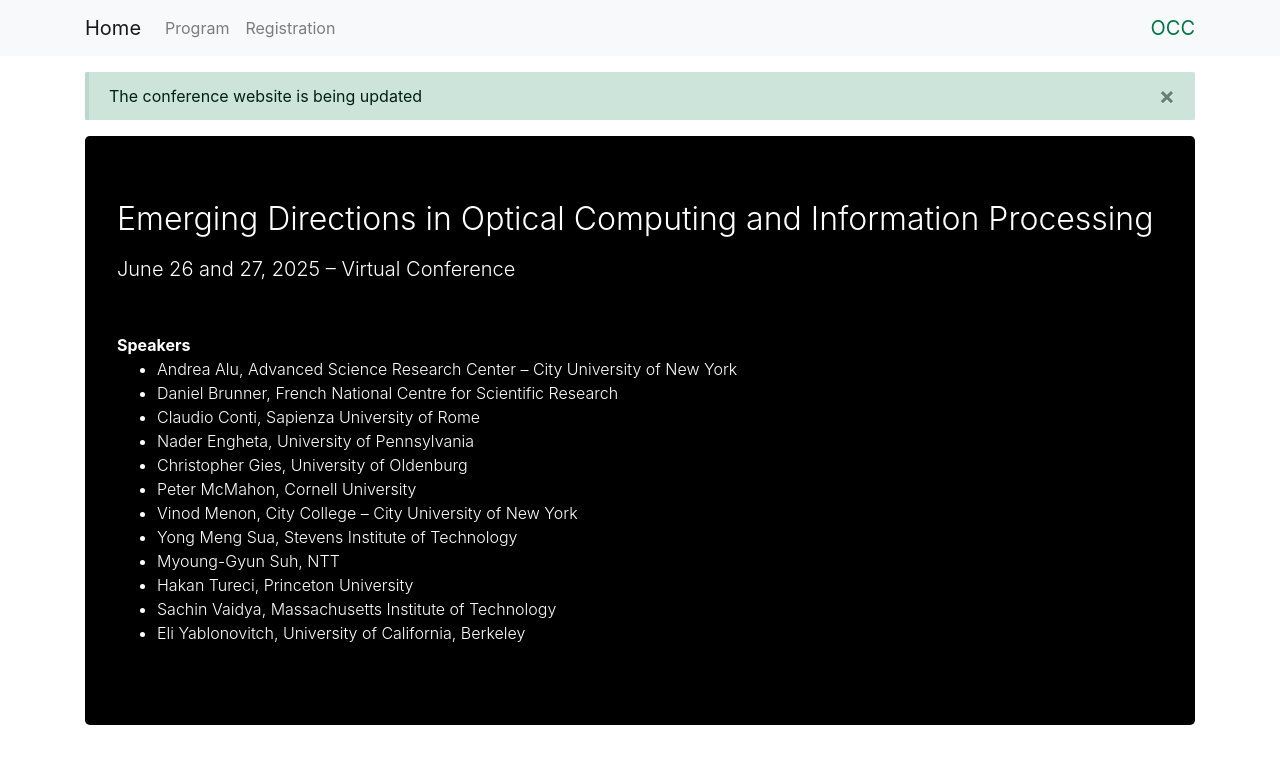
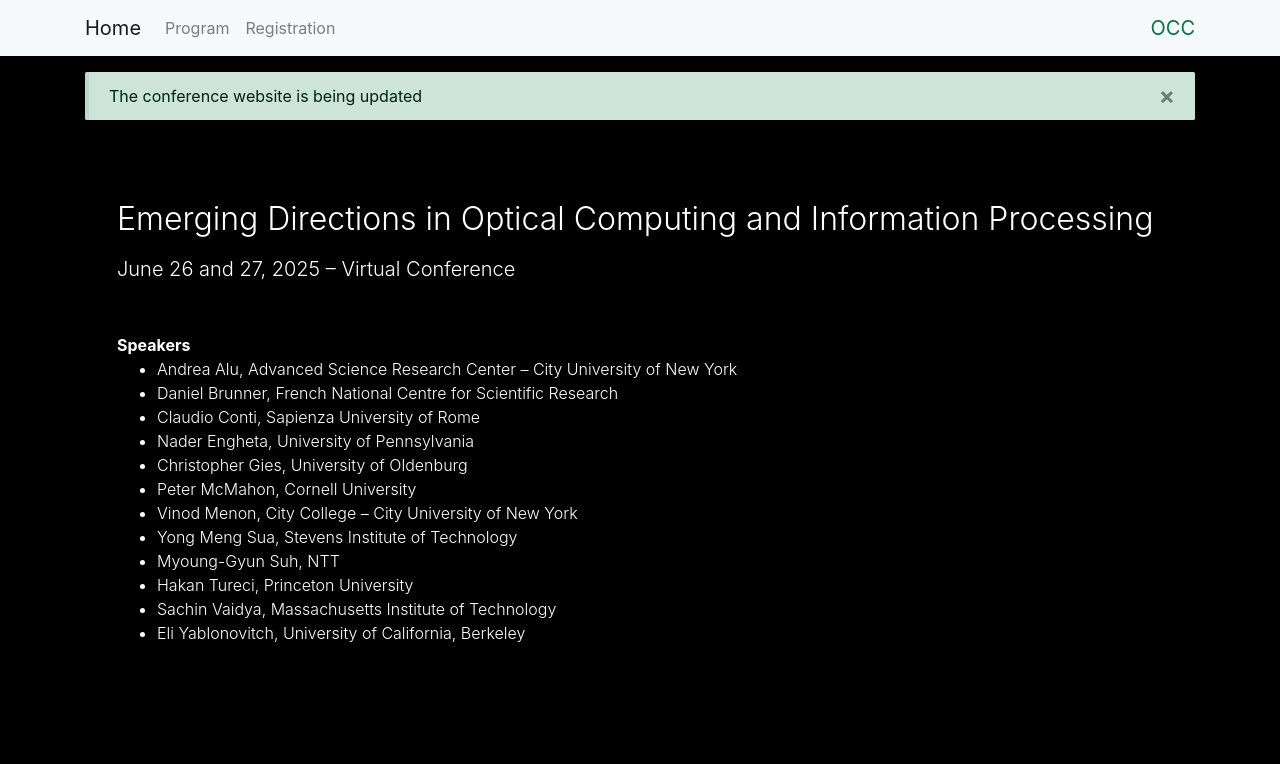
Before and after one commit to mirilabqc/mini-conference-site, a Jekyll site: the page built from index.md, in a window 1280 px wide. Shown: the top 764 px of the page. Built offline with Jekyll 4.4.1, drawn with Linux system fonts in a browser that asks for light colours.

Commit message:
makes background color black

```diff
--- a/assets/css/main.scss
+++ b/assets/css/main.scss
@@ -10,6 +10,10 @@ a.navbar-brand {
   max-width: 400px;
 }
 
+body {
+  background-color: black;
+}
+
 div.jumbotron {
   background-color: black;
   color: white;
```
